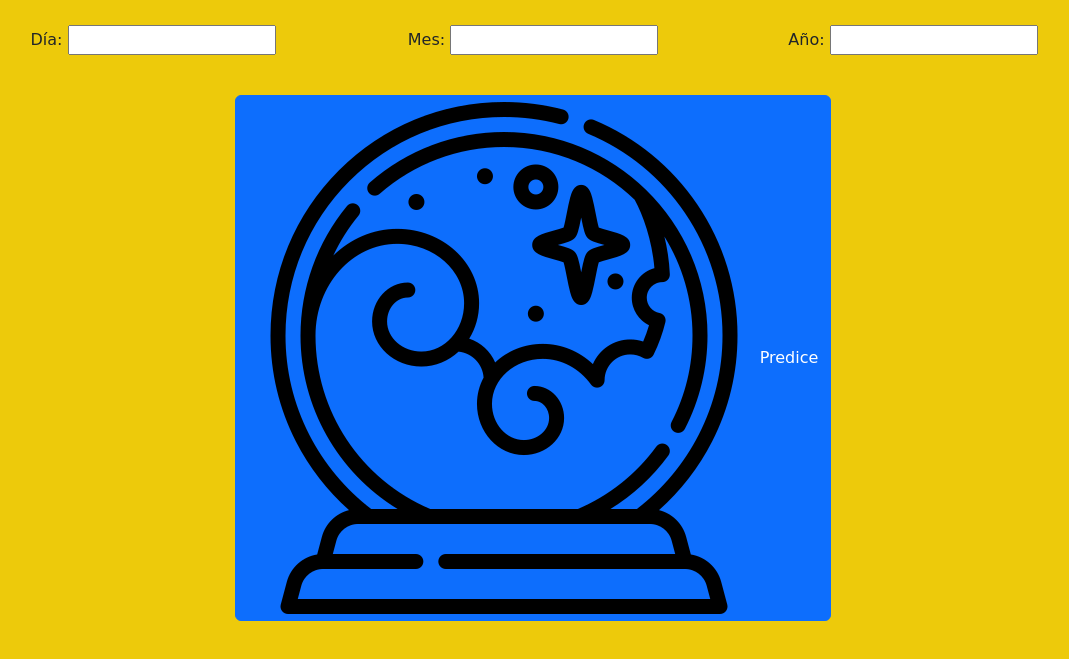
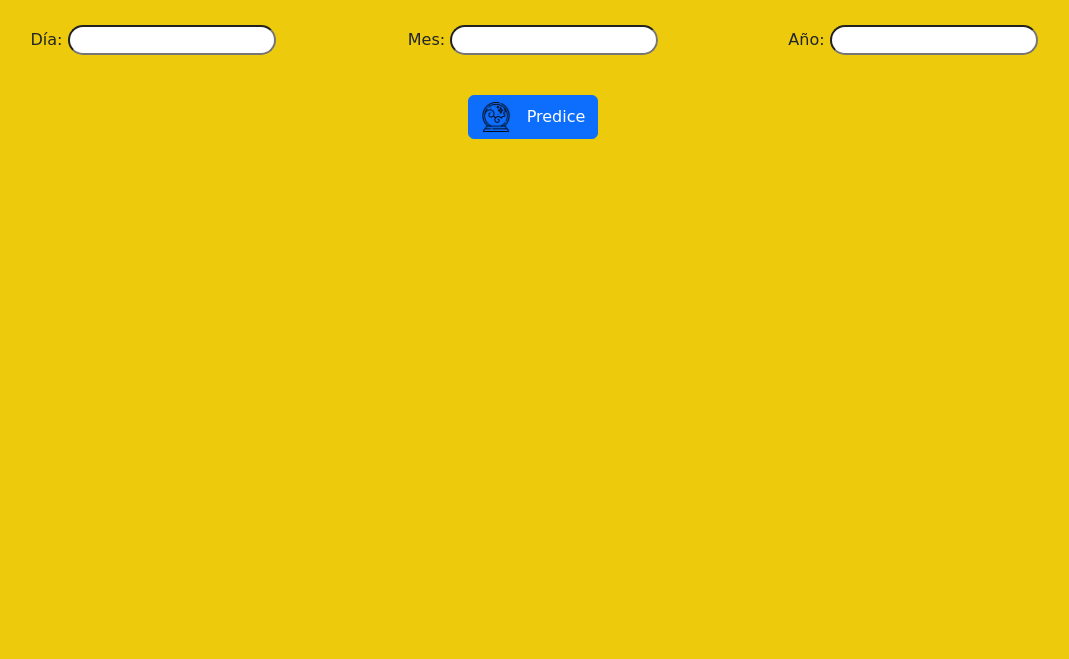
Before and after one commit to mapoy62/Gen-LaboralDat, a plain HTML site: page index.html in a window 1280 px wide. Shown: the part 93-752 px from the top of the page, without its empty margins (107-1176 px from the left). Drawn offline with nearby package versions, Linux system fonts and the light colour scheme; a web font is replaced by a local one.

Commit message:
Update style.css

```diff
--- a/style.css
+++ b/style.css
@@ -27,7 +27,16 @@ h1 {
     border: 8px;
     margin: 20px;
 }
+input{
+    border-radius: 2rem;
+}
 #bisiesto, #DayType{
     font-family: 'Akronim', cursive;
     font-size: 3rem;
 }
+
+.btnPredice{
+    height: 30px;
+    border: 1em;
+    margin-right: 1em;
+}
```
